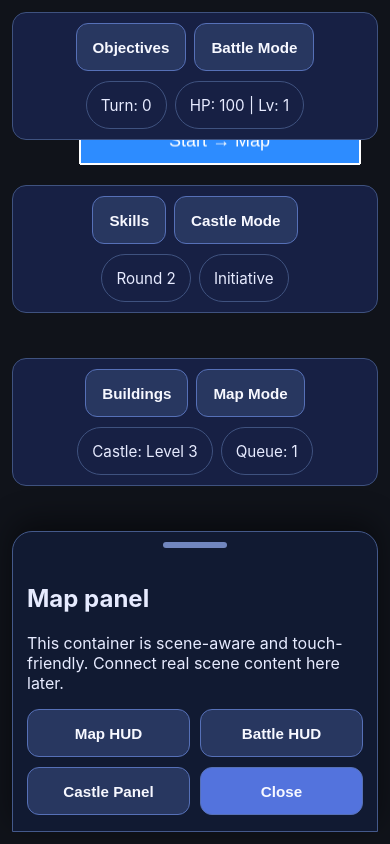
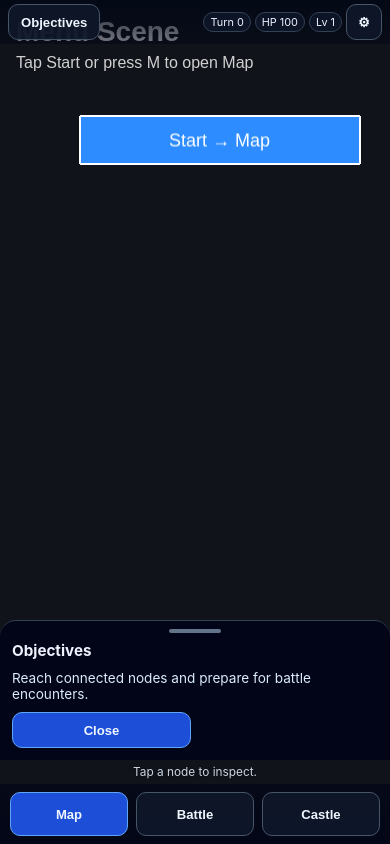
Before and after one commit to lukaszpeciak91-sys/portal-conquest, a website built with Vite: page index.html in a window 390 px wide. Both pictures are taken after a click on the button "Objectives". Built offline with nearby package versions, Linux system fonts and the light colour scheme.

Commit message:
Implement final responsive HUD layout and mode panel controls

```diff
--- a/index.html
+++ b/index.html
@@ -11,54 +11,62 @@
       <div id="game-container" aria-label="Phaser game canvas mount point"></div>
 
       <div id="ui-overlay" data-mode="map" aria-label="Game UI overlay">
-        <header class="hud" data-hud="map" aria-label="Map HUD">
-          <div class="hud__group">
-            <button class="tap-target" type="button" data-action="open-sheet">Objectives</button>
-            <button class="tap-target" type="button" data-action="set-mode" data-mode="battle">Battle Mode</button>
-          </div>
-          <div class="hud__group">
-            <span class="hud__chip">Gold: 250</span>
-            <span class="hud__chip">Mana: 40</span>
+        <header class="top-bar" aria-label="Global controls">
+          <button class="ui-btn" type="button" data-action="open-panel" data-panel-view="objectives">Objectives</button>
+
+          <div class="top-bar__status" aria-label="Run status">
+            <span class="status-chip">Turn 0</span>
+            <span class="status-chip">HP 100</span>
+            <span class="status-chip">Lv 1</span>
+            <button class="ui-btn ui-btn--icon" type="button" aria-label="Settings" data-action="settings">⚙</button>
           </div>
         </header>
 
-        <header class="hud" data-hud="battle" aria-label="Battle HUD" hidden>
-          <div class="hud__group">
-            <button class="tap-target" type="button" data-action="open-sheet">Skills</button>
-            <button class="tap-target" type="button" data-action="set-mode" data-mode="castle">Castle Mode</button>
+        <section id="context-panel" aria-label="Context panel" aria-hidden="true" data-open="false" data-view="context">
+          <div class="context-panel__handle" aria-hidden="true"></div>
+          <div class="context-panel__content" data-panel-content="objectives" hidden>
+            <h2>Objectives</h2>
+            <p>Reach connected nodes and prepare for battle encounters.</p>
+            <div class="panel-actions">
+              <button class="ui-btn ui-btn--primary" type="button" data-action="close-panel">Close</button>
+            </div>
           </div>
-          <div class="hud__group">
-            <span class="hud__chip">Round 2</span>
-            <span class="hud__chip">Initiative</span>
+
+          <div class="context-panel__content" data-panel-content="map">
+            <h2>Map Actions</h2>
+            <div class="panel-actions">
+              <button class="ui-btn" type="button" data-action="context" data-context-action="inspect">Inspect</button>
+              <button class="ui-btn" type="button" data-action="context" data-context-action="move">Move</button>
+              <button class="ui-btn ui-btn--primary" type="button" data-action="close-panel">Close</button>
+            </div>
           </div>
-        </header>
 
-        <header class="hud" data-hud="castle" aria-label="Castle HUD" hidden>
-          <div class="hud__group">
-            <button class="tap-target" type="button" data-action="open-sheet">Buildings</button>
-            <button class="tap-target" type="button" data-action="set-mode" data-mode="map">Map Mode</button>
+          <div class="context-panel__content" data-panel-content="battle" hidden>
+            <h2>Battle Actions</h2>
+            <div class="panel-actions">
+              <button class="ui-btn" type="button" data-action="context" data-context-action="skills">Skills</button>
+              <button class="ui-btn" type="button" data-action="context" data-context-action="end-turn">End Turn</button>
+              <button class="ui-btn ui-btn--primary" type="button" data-action="close-panel">Close</button>
+            </div>
           </div>
-          <div class="hud__group">
-            <span class="hud__chip">Castle: Level 3</span>
-            <span class="hud__chip">Queue: 1</span>
-          </div>
-        </header>
 
-        <section id="bottom-sheet" aria-label="Bottom sheet panel" aria-hidden="true">
-          <div class="sheet__handle" aria-hidden="true"></div>
-          <div class="sheet__content">
-            <h2 id="sheet-title">Panel</h2>
-            <p>
-              This container is scene-aware and touch-friendly. Connect real scene content here later.
-            </p>
-            <div class="sheet__actions">
-              <button class="tap-target" type="button" data-action="set-mode" data-mode="map">Map HUD</button>
-              <button class="tap-target" type="button" data-action="set-mode" data-mode="battle">Battle HUD</button>
-              <button class="tap-target" type="button" data-action="set-mode" data-mode="castle">Castle Panel</button>
-              <button class="tap-target tap-target--primary" type="button" data-action="close-sheet">Close</button>
+          <div class="context-panel__content" data-panel-content="castle" hidden>
+            <h2>Castle Actions</h2>
+            <div class="panel-actions">
+              <button class="ui-btn" type="button" data-action="context" data-context-action="build">Build</button>
+              <button class="ui-btn" type="button" data-action="context" data-context-action="leave">Leave</button>
+              <button class="ui-btn ui-btn--primary" type="button" data-action="close-panel">Close</button>
             </div>
           </div>
         </section>
+
+        <p class="hint-line">Tap a node to inspect.</p>
+
+        <nav class="bottom-mode-bar" aria-label="Mode switcher">
+          <button class="mode-btn is-active" type="button" data-action="set-mode" data-mode="map">Map</button>
+          <button class="mode-btn" type="button" data-action="set-mode" data-mode="battle">Battle</button>
+          <button class="mode-btn" type="button" data-action="set-mode" data-mode="castle">Castle</button>
+        </nav>
       </div>
     </div>
 
--- a/src/main.js
+++ b/src/main.js
@@ -24,5 +24,4 @@ const config = {
   scene: [MenuScene, MapScene, CastleScene, BattleScene],
 };
 
-// eslint-disable-next-line no-new
-new Phaser.Game(config);
+window.__PORTAL_GAME = new Phaser.Game(config);
--- a/src/scenes/BattleScene.js
+++ b/src/scenes/BattleScene.js
@@ -15,7 +15,7 @@ export class BattleScene extends Phaser.Scene {
     addDebugHeader(this, 'Battle placeholder', 'No combat system yet');
 
     if (typeof window !== 'undefined' && window.gameUi?.setMode) {
-      window.gameUi.setMode('map');
+      window.gameUi.setMode('battle');
     }
 
     if (GameState.pendingBattleKind === 'portal') {
--- a/src/scenes/CastleScene.js
+++ b/src/scenes/CastleScene.js
@@ -14,7 +14,7 @@ export class CastleScene extends Phaser.Scene {
     addDebugHeader(this, 'Castle placeholder', 'No castle systems yet');
 
     if (typeof window !== 'undefined' && window.gameUi?.setMode) {
-      window.gameUi.setMode('map');
+      window.gameUi.setMode('castle');
     }
 
     addButton(this, 220, 170, 'Back to Map', () => this.router.goTo(SCENES.MAP));
--- a/styles.css
+++ b/styles.css
@@ -1,15 +1,16 @@
 :root {
   color-scheme: dark;
-  --safe-top: max(env(safe-area-inset-top), 12px);
-  --safe-bottom: max(env(safe-area-inset-bottom), 12px);
-  --hud-height: 72px;
-  --sheet-height: min(46dvh, 360px);
-  --tap-size: 48px;
-  --page-height: 100dvh;
+  --safe-top: env(safe-area-inset-top, 0px);
+  --safe-bottom: env(safe-area-inset-bottom, 0px);
+  --top-bar-height: 44px;
+  --bottom-bar-height: 60px;
+  --hint-height: 24px;
+  --panel-max-height: min(34dvh, 260px);
 }
 
 * {
   box-sizing: border-box;
+  -webkit-tap-highlight-color: transparent;
 }
 
 html,
@@ -17,137 +18,198 @@ body {
   width: 100%;
   height: 100%;
   margin: 0;
+  background: #060b18;
+  color: #eef2ff;
   font-family: Inter, system-ui, -apple-system, Segoe UI, Roboto, sans-serif;
-  background: #0f111a;
-  color: #e7ebff;
+  overflow: hidden;
 }
 
 #app-shell {
   position: relative;
   width: 100%;
-  height: var(--page-height);
-  overflow: hidden;
+  height: 100dvh;
+  display: flex;
+  flex-direction: column;
 }
 
 #game-container {
-  position: relative;
+  flex: 1;
+  min-height: 0;
   width: 100%;
-  height: 100%;
-  background: radial-gradient(circle at 30% 30%, #273460 0%, #121729 55%, #0c0f1a 100%);
+  background: #0f172a;
 }
 
 #game-container canvas {
-  display: block;
   width: 100%;
   height: 100%;
-  background: transparent;
+  display: block;
 }
 
 #ui-overlay {
   position: absolute;
-  z-index: 2;
   inset: 0;
-  display: flex;
-  flex-direction: column;
-  justify-content: space-between;
-  padding: var(--safe-top) 12px var(--safe-bottom);
+  z-index: 5;
   pointer-events: none;
 }
 
-.hud {
-  min-height: var(--hud-height);
+.top-bar {
+  position: absolute;
+  top: 0;
+  left: 0;
+  right: 0;
+  height: calc(var(--top-bar-height) + var(--safe-top));
+  padding: calc(var(--safe-top) + 6px) 10px 6px;
   display: flex;
-  flex-wrap: wrap;
   align-items: center;
   justify-content: space-between;
-  gap: 10px;
-  padding: 10px;
-  border-radius: 14px;
-  background: color-mix(in srgb, #0d1020 84%, #4d73ff 16%);
-  border: 1px solid #3f527f;
+  gap: 8px;
+  background: linear-gradient(to bottom, rgba(3, 8, 22, 0.9), rgba(3, 8, 22, 0.55));
   pointer-events: auto;
 }
 
-.hud__group {
+.top-bar__status {
   display: flex;
-  flex-wrap: wrap;
   align-items: center;
+  gap: 6px;
+}
+
+.status-chip {
+  font-size: 0.72rem;
+  padding: 3px 8px;
+  border: 1px solid #334155;
+  border-radius: 999px;
+  background: rgba(15, 23, 42, 0.85);
+  white-space: nowrap;
+}
+
+.ui-btn,
+.mode-btn {
+  min-height: 36px;
+  border: 1px solid #475569;
+  border-radius: 10px;
+  color: #eff6ff;
+  background: rgba(15, 23, 42, 0.92);
+  font-size: 0.86rem;
+  font-weight: 600;
+  padding: 0 12px;
+}
+
+.ui-btn--icon {
+  min-width: 36px;
+  padding: 0;
+}
+
+.ui-btn--primary,
+.mode-btn.is-active {
+  border-color: #60a5fa;
+  background: #1d4ed8;
+}
+
+.hint-line {
+  position: absolute;
+  left: 0;
+  right: 0;
+  bottom: calc(var(--bottom-bar-height) + var(--safe-bottom));
+  margin: 0;
+  height: var(--hint-height);
+  display: flex;
+  align-items: center;
+  justify-content: center;
+  font-size: 0.74rem;
+  color: #cbd5e1;
+  text-shadow: 0 1px 2px rgba(0, 0, 0, 0.5);
+  pointer-events: none;
+}
+
+.bottom-mode-bar {
+  position: absolute;
+  left: 0;
+  right: 0;
+  bottom: 0;
+  height: calc(var(--bottom-bar-height) + var(--safe-bottom));
+  padding: 8px 10px calc(var(--safe-bottom) + 8px);
+  display: grid;
+  grid-template-columns: repeat(3, minmax(0, 1fr));
+  gap: 8px;
+  background: linear-gradient(to top, rgba(2, 6, 23, 0.95), rgba(2, 6, 23, 0.72));
+  pointer-events: auto;
+}
+
+.mode-btn {
+  min-height: 44px;
+}
+
+#context-panel {
+  position: absolute;
+  left: 0;
+  right: 0;
+  bottom: calc(var(--bottom-bar-height) + var(--hint-height) + var(--safe-bottom));
+  width: min(900px, 100%);
+  margin: 0 auto;
+  border-top: 1px solid #334155;
+  border-radius: 16px 16px 0 0;
+  background: rgba(2, 6, 23, 0.96);
+  transform: translateY(calc(100% + 8px));
+  transition: transform 180ms ease;
+  pointer-events: auto;
+}
+
+#context-panel[data-open='true'] {
+  transform: translateY(0);
+}
+
+.context-panel__handle {
+  width: 52px;
+  height: 4px;
+  border-radius: 999px;
+  background: #64748b;
+  margin: 8px auto;
+}
+
+.context-panel__content {
+  padding: 0 12px 12px;
+  max-height: var(--panel-max-height);
+  overflow: auto;
+}
+
+.context-panel__content h2 {
+  margin: 0 0 10px;
+  font-size: 0.95rem;
+}
+
+.context-panel__content p {
+  margin: 0 0 10px;
+  font-size: 0.85rem;
+  color: #dbeafe;
+}
+
+.panel-actions {
+  display: grid;
+  grid-template-columns: repeat(3, minmax(0, 1fr));
   gap: 8px;
 }
 
-.hud__chip {
-  min-height: var(--tap-size);
-  padding: 0 14px;
-  display: inline-flex;
-  align-items: center;
-  border-radius: 999px;
-  border: 1px solid #3f527f;
-  font-size: 0.95rem;
+@media (max-width: 700px) {
+  .top-bar {
+    padding-left: 8px;
+    padding-right: 8px;
   }
 
-.tap-target {
-  min-height: var(--tap-size);
-  min-width: var(--tap-size);
-  padding: 0 16px;
-  border: 1px solid #5670b7;
-  border-radius: 12px;
-  background: #283760;
-  color: #f7f8ff;
-  font-size: 0.95rem;
-  font-weight: 600;
-  touch-action: manipulation;
+  .top-bar__status {
+    gap: 4px;
   }
 
-.tap-target:active {
-  transform: scale(0.98);
+  .status-chip {
+    font-size: 0.68rem;
+    padding: 2px 6px;
   }
 
-.tap-target--primary {
-  background: #5373dd;
+  .ui-btn,
+  .mode-btn {
+    font-size: 0.82rem;
   }
 
-#bottom-sheet {
-  width: min(100%, 760px);
-  margin: 0 auto;
-  max-height: var(--sheet-height);
-  border-radius: 20px 20px 0 0;
-  border: 1px solid #44598a;
-  background: #111a32;
-  box-shadow: 0 -10px 30px rgba(0, 0, 0, 0.45);
-  transform: translateY(calc(100% + var(--safe-bottom)));
-  transition: transform 220ms ease;
-  pointer-events: auto;
-}
-
-#bottom-sheet[data-open='true'] {
-  transform: translateY(0);
-}
-
-.sheet__handle {
-  width: 64px;
-  height: 6px;
-  border-radius: 999px;
-  background: #7186be;
-  margin: 10px auto;
-}
-
-.sheet__content {
-  padding: 6px 14px 16px;
-  overflow: auto;
-}
-
-.sheet__actions {
-  display: grid;
-  grid-template-columns: repeat(auto-fit, minmax(130px, 1fr));
-  gap: 10px;
-}
-
-@media (max-width: 640px) {
-  :root {
-    --sheet-height: min(54dvh, 420px);
-  }
-
-  .hud {
-    justify-content: center;
+  .panel-actions {
+    grid-template-columns: repeat(2, minmax(0, 1fr));
   }
 }
--- a/ui-overlay.js
+++ b/ui-overlay.js
@@ -1,38 +1,106 @@
 (() => {
   const overlay = document.getElementById('ui-overlay');
-  const huds = Array.from(document.querySelectorAll('.hud[data-hud]'));
-  const sheet = document.getElementById('bottom-sheet');
-  const sheetTitle = document.getElementById('sheet-title');
-  const mapHudChips = Array.from(document.querySelectorAll('.hud[data-hud="map"] .hud__group:last-child .hud__chip'));
+  const panel = document.getElementById('context-panel');
+  const statusChips = Array.from(document.querySelectorAll('.status-chip'));
+  const modeButtons = Array.from(document.querySelectorAll('.mode-btn[data-mode]'));
+  const panelContents = Array.from(document.querySelectorAll('[data-panel-content]'));
 
-  function syncViewportHeight() {
-    document.documentElement.style.setProperty('--page-height', `${window.innerHeight}px`);
+  const modeToScene = {
+    map: 'MapScene',
+    battle: 'BattleScene',
+    castle: 'CastleScene',
+  };
+
+  const state = {
+    activeMode: 'map',
+    panelOpen: false,
+    panelView: 'context',
+  };
+
+  function renderPanelContent() {
+    panelContents.forEach((section) => {
+      const key = section.dataset.panelContent;
+      if (state.panelView === 'objectives') {
+        section.hidden = key !== 'objectives';
+        return;
+      }
+
+      section.hidden = key !== state.activeMode;
+    });
+
+    panel.dataset.view = state.panelView;
   }
 
-  function setMode(mode) {
+  function setPanelOpen(isOpen) {
+    state.panelOpen = isOpen;
+    panel.dataset.open = String(isOpen);
+    panel.setAttribute('aria-hidden', String(!isOpen));
+  }
+
+  function routeToMode(mode) {
+    const game = window.__PORTAL_GAME;
+    const sceneKey = modeToScene[mode];
+
+    if (!game?.scene || !sceneKey) {
+      console.log(`[UI] scene routing unavailable for ${mode}`);
+      return;
+    }
+
+    const target = game.scene.getScene(sceneKey);
+    if (!target) {
+      console.log(`[UI] scene missing: ${sceneKey}`);
+      return;
+    }
+
+    game.scene.start(sceneKey);
+  }
+
+  function setMode(mode, options = {}) {
+    if (!modeToScene[mode]) {
+      return;
+    }
+
+    state.activeMode = mode;
     overlay.dataset.mode = mode;
-    huds.forEach((hud) => {
-      hud.hidden = hud.dataset.hud !== mode;
+
+    modeButtons.forEach((button) => {
+      button.classList.toggle('is-active', button.dataset.mode === mode);
     });
 
-    const modeLabel = mode.charAt(0).toUpperCase() + mode.slice(1);
-    sheetTitle.textContent = `${modeLabel} panel`;
+    if (!options.skipRouting) {
+      routeToMode(mode);
+    }
+
+    if (state.panelView === 'context') {
+      renderPanelContent();
+    }
   }
 
-  function setSheetOpen(isOpen) {
-    sheet.dataset.open = String(isOpen);
-    sheet.setAttribute('aria-hidden', String(!isOpen));
+  function setPanelView(view) {
+    state.panelView = view;
+    renderPanelContent();
   }
 
-  function updateMapHud({ turn, hp, level }) {
-    if (mapHudChips[0]) {
-      mapHudChips[0].textContent = `Turn: ${turn}`;
-    }
+  function updateTopBar({ turn, hp, level }) {
+    if (statusChips[0]) statusChips[0].textContent = `Turn ${turn}`;
+    if (statusChips[1]) statusChips[1].textContent = `HP ${hp}`;
+    if (statusChips[2]) statusChips[2].textContent = `Lv ${level}`;
+  }
 
-    if (mapHudChips[1]) {
-      mapHudChips[1].textContent = `HP: ${hp} | Lv: ${level}`;
-    }
-  }
+  const contextActionLabels = {
+    map: {
+      inspect: '[UI] Map Inspect',
+      move: '[UI] Map Move',
+    },
+    battle: {
+      skills: '[UI] Battle Skills',
+      'end-turn': '[UI] Battle End Turn',
+    },
+    castle: {
+      build: '[UI] Castle Build',
+      leave: '[UI] Castle Leave',
+    },
+  };
 
   function bindActions() {
     document.body.addEventListener('click', (event) => {
@@ -40,27 +108,54 @@
       if (!trigger) return;
 
       const action = trigger.dataset.action;
-      if (action === 'open-sheet') setSheetOpen(true);
-      if (action === 'close-sheet') setSheetOpen(false);
       if (action === 'set-mode' && trigger.dataset.mode) {
         setMode(trigger.dataset.mode);
+        setPanelView('context');
+        return;
+      }
+
+      if (action === 'open-panel') {
+        const panelView = trigger.dataset.panelView ?? 'context';
+        setPanelView(panelView);
+        setPanelOpen(true);
+        return;
+      }
+
+      if (action === 'close-panel') {
+        setPanelOpen(false);
+        return;
+      }
+
+      if (action === 'context') {
+        const contextAction = trigger.dataset.contextAction;
+        const message = contextActionLabels[state.activeMode]?.[contextAction] ?? `[UI] ${state.activeMode} ${contextAction}`;
+        console.log(message);
+        return;
+      }
+
+      if (action === 'settings') {
+        console.log('[UI] Settings');
       }
     });
   }
 
-  window.addEventListener('resize', syncViewportHeight);
-
-  syncViewportHeight();
   bindActions();
-  setMode('map');
-  setSheetOpen(false);
-
-  updateMapHud({ turn: 0, hp: 100, level: 1 });
+  setMode('map', { skipRouting: true });
+  setPanelView('context');
+  setPanelOpen(false);
+  updateTopBar({ turn: 0, hp: 100, level: 1 });
 
   window.gameUi = {
-    setMode,
-    openSheet: () => setSheetOpen(true),
-    closeSheet: () => setSheetOpen(false),
-    updateMapHud,
+    setMode: (mode) => setMode(mode, { skipRouting: true }),
+    openSheet: () => {
+      setPanelView('context');
+      setPanelOpen(true);
+    },
+    closeSheet: () => setPanelOpen(false),
+    openObjectives: () => {
+      setPanelView('objectives');
+      setPanelOpen(true);
+    },
+    updateMapHud: updateTopBar,
   };
 })();
```
Lines whose indentation alone changed are shown as unchanged.
